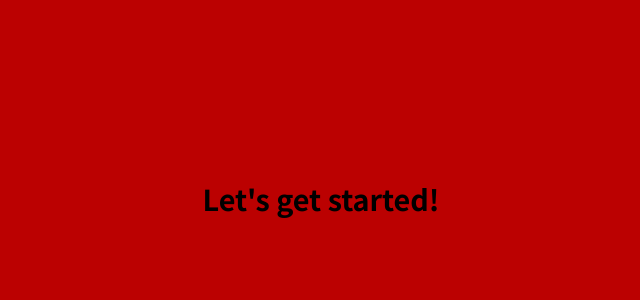
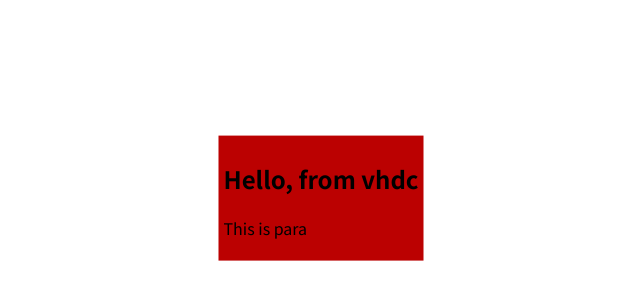
Before and after one commit to vhdcpatel/BudgetBuddy, a JavaScript app: page / in a window 1280 px wide. Shown: the part 202-502 px from the top of the page, without its empty margins (319-959 px from the left). Built offline with nearby package versions, Linux system fonts and the light colour scheme.

Commit message:
added components and saprate css

```diff
--- /dev/null
+++ b/src/App.css
@@ -0,0 +1,12 @@
+.text-box {
+   padding: 5px;
+
+  display: inline-block;
+
+  position: absolute;
+  left: 50%;
+  top: 50%;
+  transform: translate(-50%,-50%);
+
+   background-color: #bb0101;
+}
--- a/src/App.js
+++ b/src/App.js
@@ -1,8 +1,11 @@
+import './App.css'
+
 function App() {
   return (
     <div>
-      <div>
-        <h2>Let's get started!</h2>
+      <div className="text-box">
+        <h2>Hello, from vhdc</h2>
+        <p>This is para</p>
       </div>
     </div>
   );
--- /dev/null
+++ b/src/components/ExpenseItems.js
@@ -0,0 +1,5 @@
+function ExpenseItems() {
+
+}
+
+export default ExpenseItems;
--- a/src/index.css
+++ b/src/index.css
@@ -10,14 +10,4 @@ html {
 
 body {
   margin: 0;
-
-  display: inline-block;
-
-  position: absolute;
-  left: 50%;
-  top: 50%;
-  transform: translate(-50%,-50%);
-
-  font-size: larger;
-  background-color: #bb0101;
 }
--- a/src/index.js
+++ b/src/index.js
@@ -5,7 +5,3 @@ import App from './App';
 
 const root = ReactDOM.createRoot(document.getElementById('root'));
 root.render(<App />);
-
-// If you want to start measuring performance in your app, pass a function
-// to log results (for example: reportWebVitals(console.log))
-// or send to an analytics endpoint. Learn more: https://bit.ly/CRA-vitals
```
